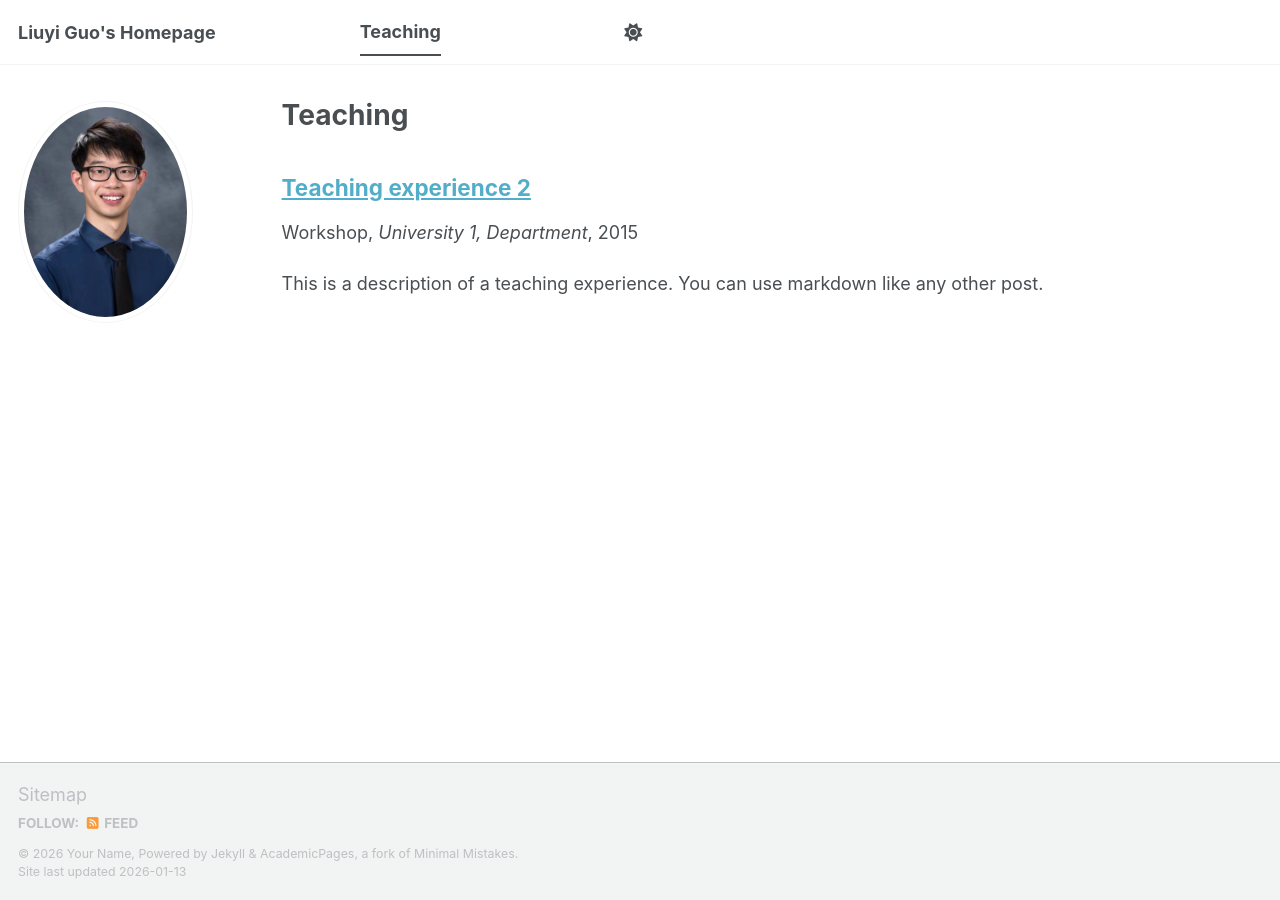
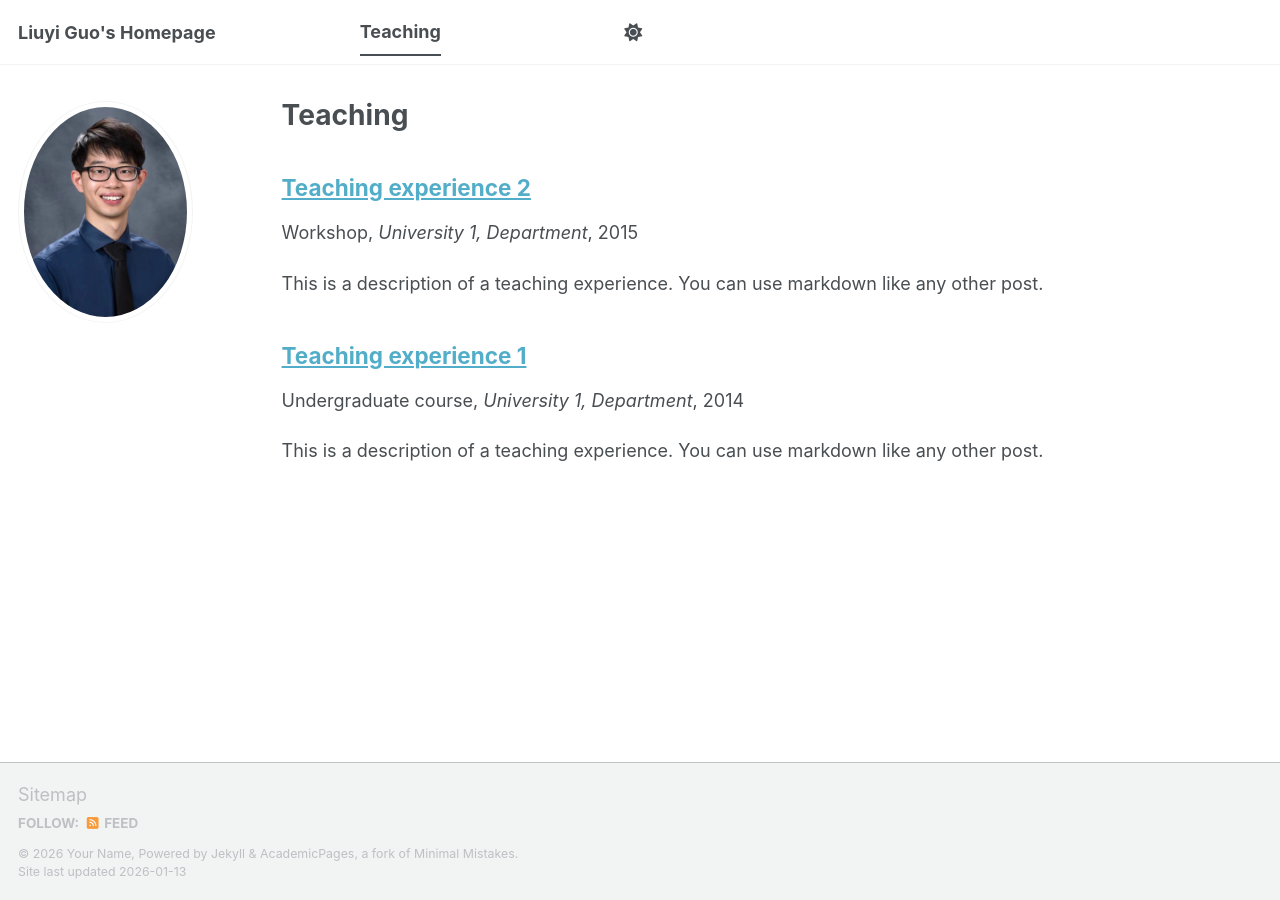
Before and after one commit to guoliuyi/lguo, a Jekyll site: the page built from _pages/teaching.html, in a window 1280 px wide. Built offline with Jekyll 4.4.1, drawn with Linux system fonts in a browser that asks for light colours; a script bundle is joined from its source files by our own code; library files that are not in the unit come from our copies.

Commit message:
Update 2014-spring-teaching-1.md

```diff
--- a/_teaching/2014-spring-teaching-1.md
+++ b/_teaching/2014-spring-teaching-1.md
@@ -1,3 +1,13 @@
+---
+title: "Teaching experience 1"
+collection: teaching
+type: "Undergraduate course"
+permalink: /teaching/2014-spring-teaching-1
+venue: "University 1, Department"
+date: 2014-01-01
+location: "City, Country"
+---
+
 This is a description of a teaching experience. You can use markdown like any other post.
 
 Heading 1
```
